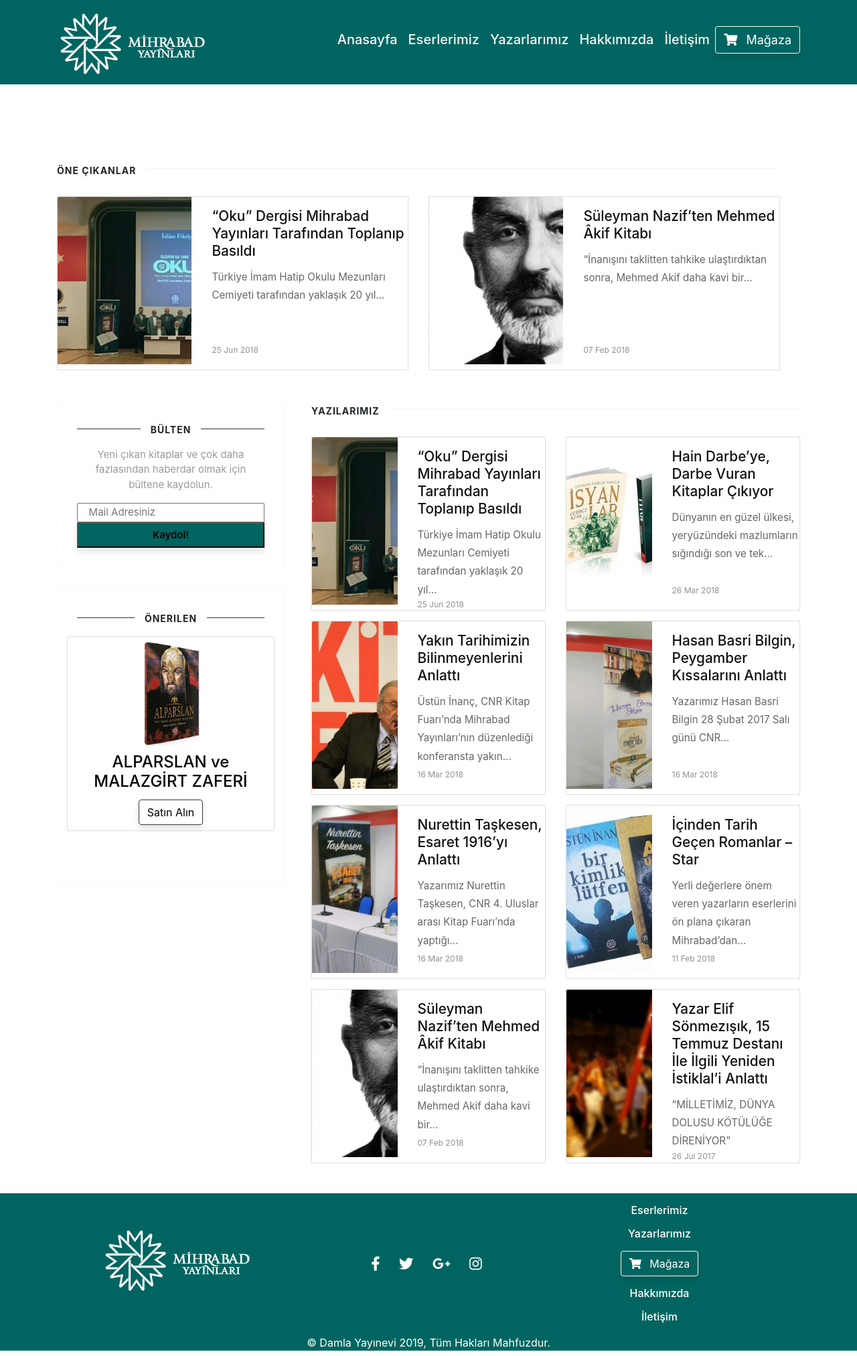
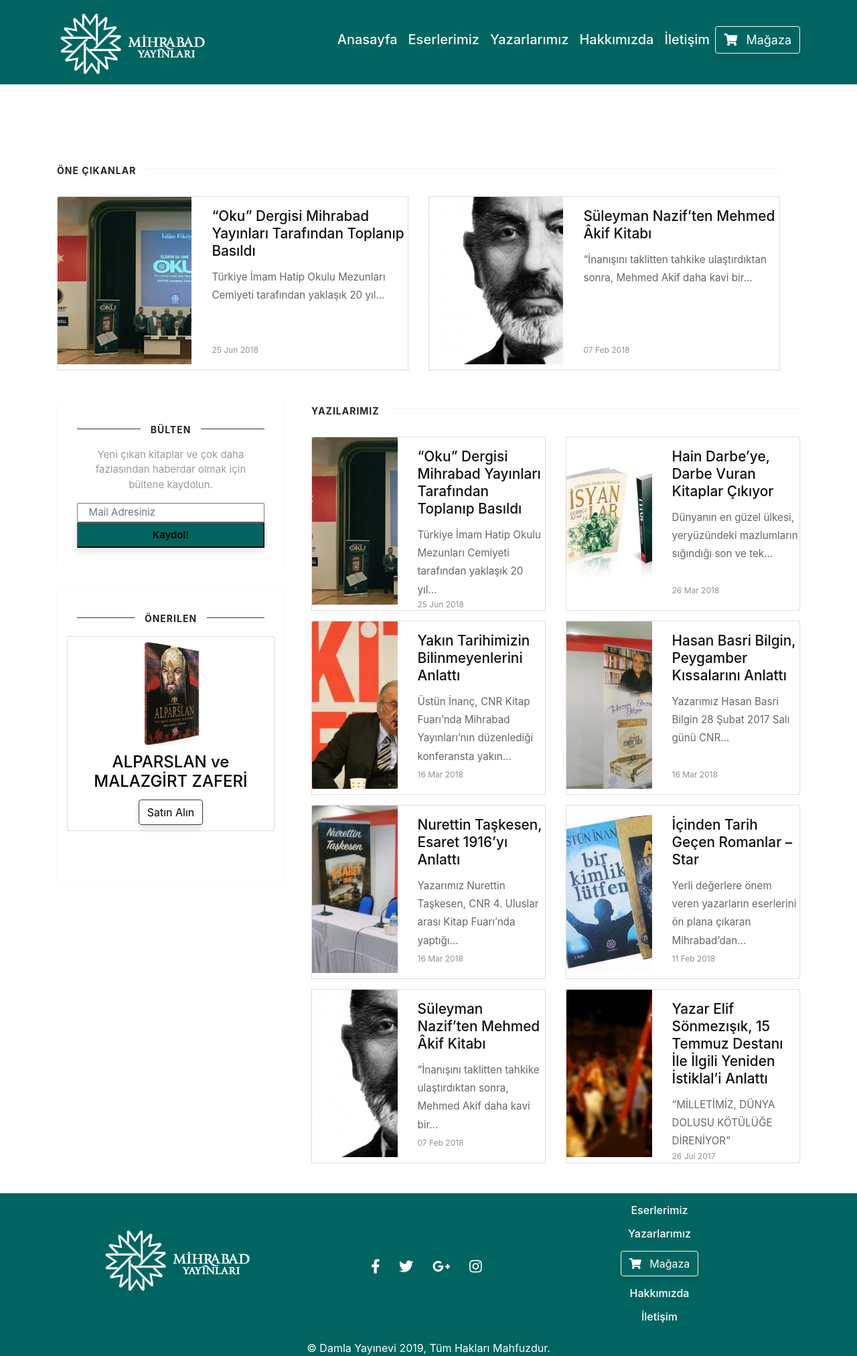
Before and after one commit to edamla/mihrabad, a Jekyll site: the page built from index.html, in a window 1280 px wide. Shown: the whole page at 67% size. Built offline with Jekyll 4.4.1, drawn with Linux system fonts in a browser that asks for light colours; nearby versions of some CDN libraries; the list of posts is cut into pages by our own code; comment, search, counter and statistics services are not loaded.

Commit message:
Update default.html

```diff
--- a/_layouts/default.html
+++ b/_layouts/default.html
@@ -127,13 +127,13 @@
     <div class="container">
         <div class="row col-12 text-center">
               <!-- Grid column -->
-          <div class="col-12 col-md-4 mt-5">
+          <div class="col-12 col-md-4 mt-5 mb-2">
                 <a href="{{ site.baseurl }}/">
                     <img src="{{ site.baseurl }}/assets/images/logo-beyaz.png" alt="{{ site.name }}">
                 </a>
           </div>
           <!-- Grid column -->
-          <div class="col-12 col-md-4 my-auto">
+          <div class="col-12 col-md-4 my-auto mb-2">
               <div class="ml-5">
                   <!-- Facebook -->
                   <a class="fb-ic " href="https://tr-tr.facebook.com/mihrabadyayin/">
@@ -154,7 +154,7 @@
 
               </div>
           </div>
-          <div class="col-12 col-md-4 text-center mt-3">
+          <div class="col-12 col-md-4 text-center mt-3 mb-2">
 
             <!-- Grid column -->
             <div class="mb-3">
```
